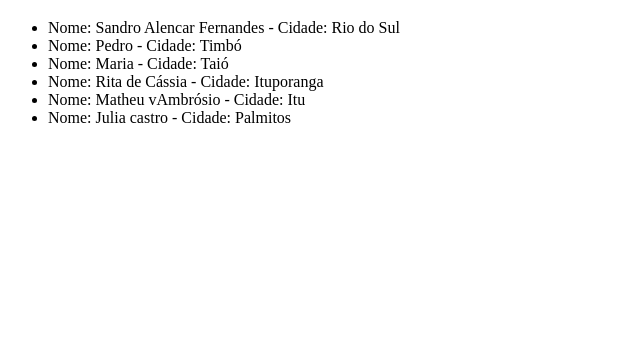
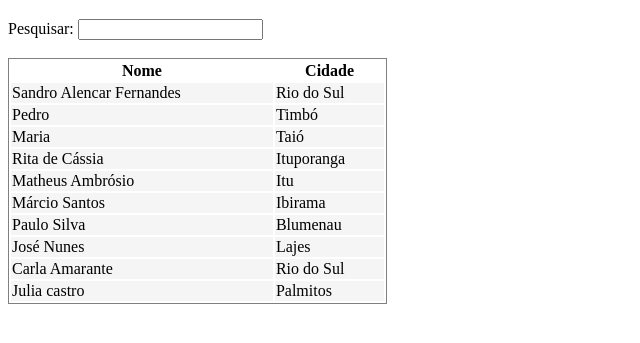
Before and after one commit to sandroaf/jsbsn, a plain HTML site: page Json_teste/index.html in a window 1280 px wide. Shown: the part 61-404 px from the top of the page, without its empty margins (0-640 px from the left). Drawn offline with Linux system fonts and the light colour scheme.

Commit message:
Implementação Busca e Estilo

```diff
--- a/Json_teste/contatos.json
+++ b/Json_teste/contatos.json
@@ -3,7 +3,11 @@
     {"nome":"Pedro","cidade":"Timbó"},
     {"nome":"Maria","cidade":"Taió"},
     {"nome":"Rita de Cássia","cidade":"Ituporanga"},
-    {"nome":"Matheu vAmbrósio","cidade":"Itu"},
+    {"nome":"Matheus Ambrósio","cidade":"Itu"},
+    {"nome":"Márcio Santos","cidade":"Ibirama"},
+    {"nome":"Paulo Silva","cidade":"Blumenau"},
+    {"nome":"José Nunes","cidade":"Lajes"},
+    {"nome":"Carla Amarante","cidade":"Rio do Sul"},
     {"nome":"Julia castro","cidade":"Palmitos"}
     ]
 }
--- a/Json_teste/dados_contatos.js
+++ b/Json_teste/dados_contatos.js
@@ -1,9 +1,10 @@
+var dados_contatos = null;
 const xmlhttp = new XMLHttpRequest();
 xmlhttp.onload = function () {
     //console.log(this.status);
     //console.log(this.statusText);
     //console.log(this.responseText);
-    const dados_contatos = JSON.parse(this.responseText);
+    dados_contatos = JSON.parse(this.responseText);
     listacontatos("contatos",dados_contatos);
     //console.log(JSON.stringify(dados_contatos));
 }
--- a/Json_teste/funcoes_contatos.js
+++ b/Json_teste/funcoes_contatos.js
@@ -1,9 +1,18 @@
-function listacontatos(destino, objcontatos) {
+function listacontatos(destino, objcontatos, query = null) {
     let nrocontatos = objcontatos.contatos.length;
-    resultado = "<ul>";
-    for(i=0;i<nrocontatos;i++) {
-        resultado += "<li>Nome: "+objcontatos.contatos[i].nome+" - Cidade: "+objcontatos.contatos[i].cidade+"</li>";
+    resultado = "<table><tr><th>Nome</th><th>Cidade</th></tr>";
+    for (i = 0; i < nrocontatos; i++) {
+        //console.log(query);
+        //console.log(objcontatos.contatos[i].nome.search(query));
+        if (query != null) {
+            if (objcontatos.contatos[i].nome.toUpperCase().search(query.toUpperCase()) >= 0 ||
+                objcontatos.contatos[i].cidade.toUpperCase().search(query.toUpperCase()) >= 0) {
+                resultado += "<tr><td>" + objcontatos.contatos[i].nome + "</td><td>" + objcontatos.contatos[i].cidade + "</td></tr>";
+            }
+        } else {
+            resultado += "<tr><td>" + objcontatos.contatos[i].nome + "</td><td>" + objcontatos.contatos[i].cidade + "</td></tr>";
+        }
     }
-    resultado += "</ul>";
+    resultado += "</table>";
     document.getElementById(destino).innerHTML = resultado;
 }
--- a/Json_teste/index.html
+++ b/Json_teste/index.html
@@ -4,11 +4,24 @@
     <meta charset="UTF-8">
     <meta name="viewport" content="width=device-width, initial-scale=1.0">
     <title>Contatos - Json</title>
+    <style>
+        table {
+            min-width: 30%;
+            padding: 0;
+            border: 1px solid gray;
+        }
+       td {
+            background-color: whitesmoke;
+        }
+    </style>
     <script src="funcoes_contatos.js"></script>
     <script src="dados_contatos.js"></script>
 </head>
 <body>
     <h1>Contatos</h1>
+    <label for="ipesquisar">Pesquisar: </label>
+    <input id="ipesquisar" onkeyup="listacontatos('contatos',dados_contatos,this.value)">
+    <br><br>
     <div id="contatos"></div>
 </body>
 </html>
```
